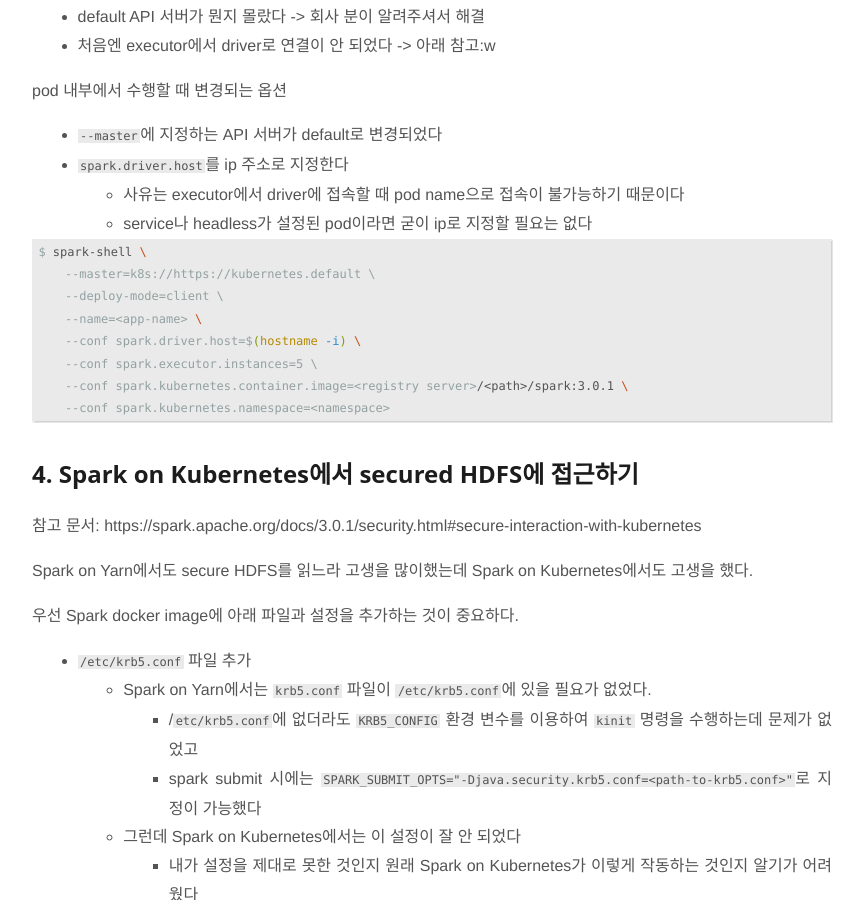
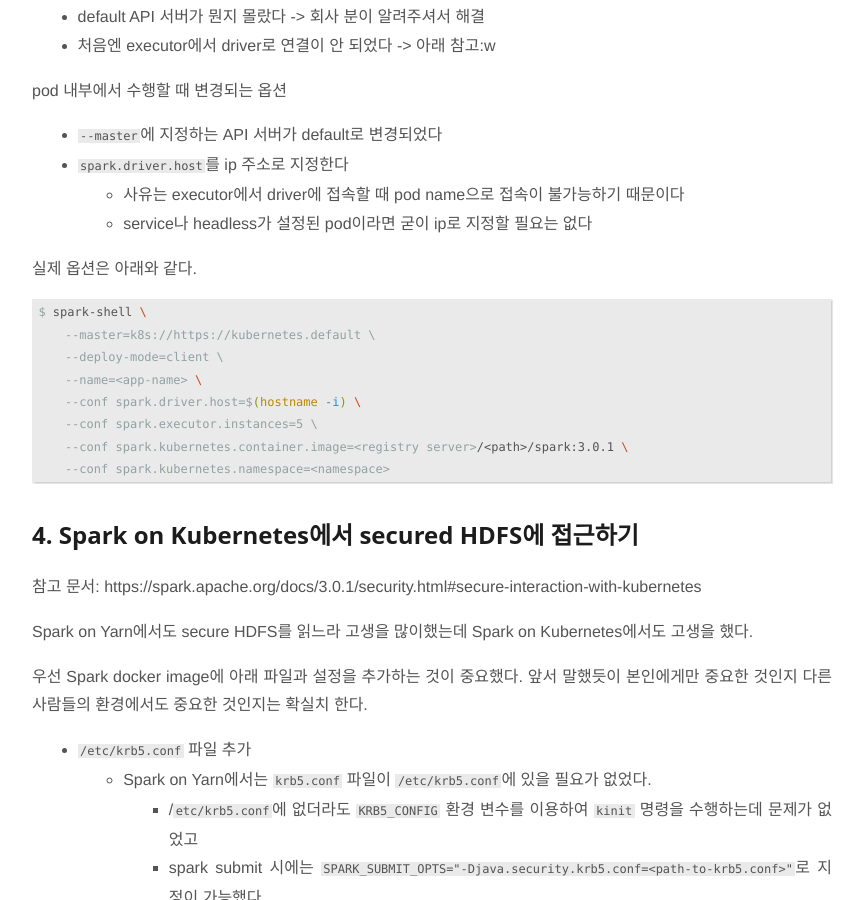
Before and after one commit to jason-heo/jason-heo.github.io, a Jekyll site: the page built from _posts/2020-12-13-spark-on-kubernetes.md, in a window 1280 px wide and 900 px high, scrolled down 2374 px. Shown: the whole window, without its empty margins (208-1072 px from the left). Built offline with Jekyll 4.4.1, drawn with Linux system fonts in a browser that asks for light colours; comment, search, counter and statistics services are not loaded.

Commit message:
내용 보강

````diff
--- a/_posts/2020-12-13-spark-on-kubernetes.md
+++ b/_posts/2020-12-13-spark-on-kubernetes.md
@@ -102,6 +102,8 @@ pod 내부에서 수행할 때 변경되는 옵션
     - 사유는 executor에서 driver에 접속할 때 pod name으로 접속이 불가능하기 때문이다
     - service나 headless가 설정된 pod이라면 굳이 ip로 지정할 필요는 없다
 
+실제 옵션은 아래와 같다.
+
 ```console
 $ spark-shell \
     --master=k8s://https://kubernetes.default \
@@ -121,7 +123,7 @@ $ spark-shell \
 
 Spark on Yarn에서도 secure HDFS를 읽느라 고생을 많이했는데 Spark on Kubernetes에서도 고생을 했다.
 
-우선 Spark docker image에 아래 파일과 설정을 추가하는 것이 중요하다.
+우선 Spark docker image에 아래 파일과 설정을 추가하는 것이 중요했다. 앞서 말했듯이 본인에게만 중요한 것인지 다른 사람들의 환경에서도 중요한 것인지는 확실치 한다.
 
 - `/etc/krb5.conf` 파일 추가
     - Spark on Yarn에서는 `krb5.conf` 파일이 `/etc/krb5.conf`에 있을 필요가 없었다.
````
